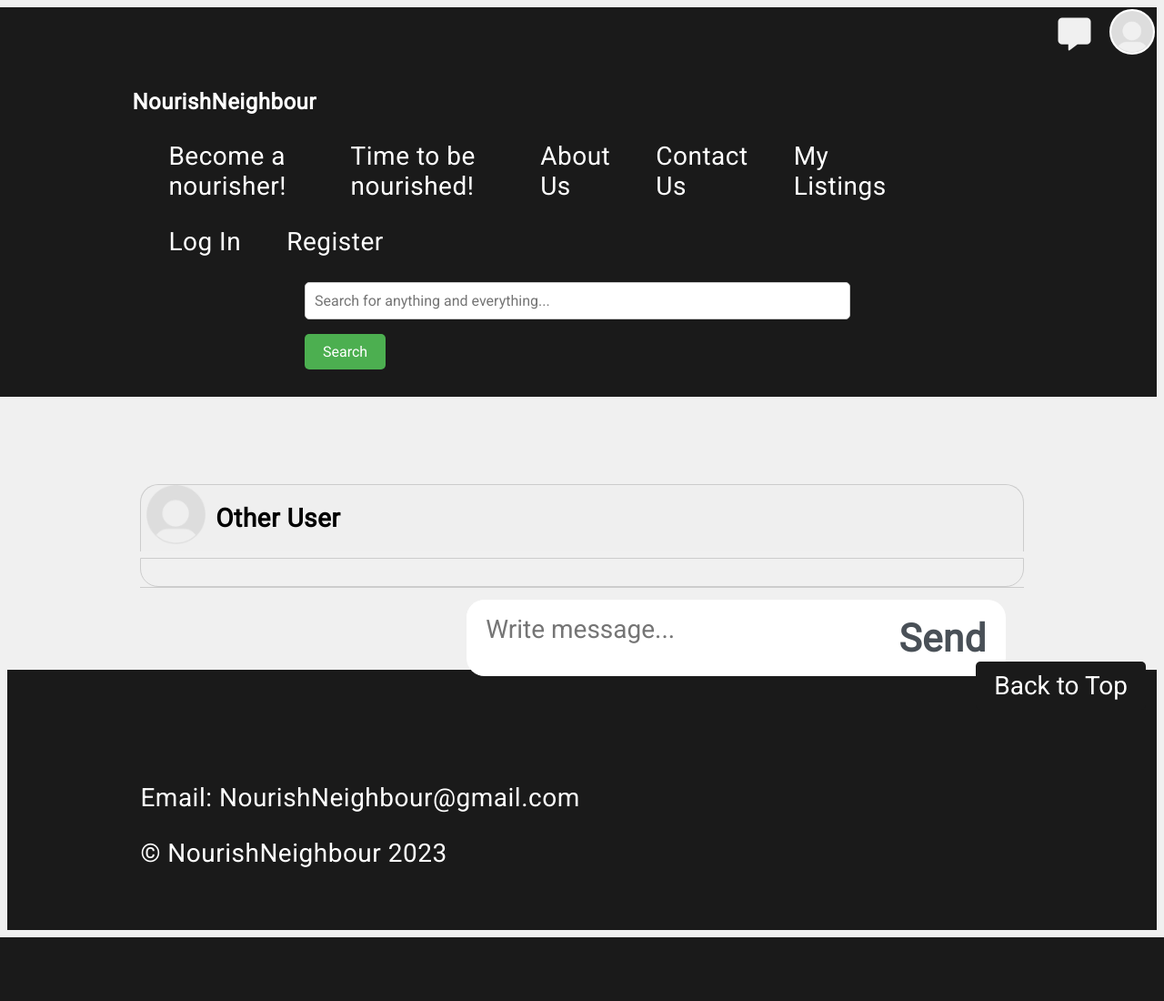
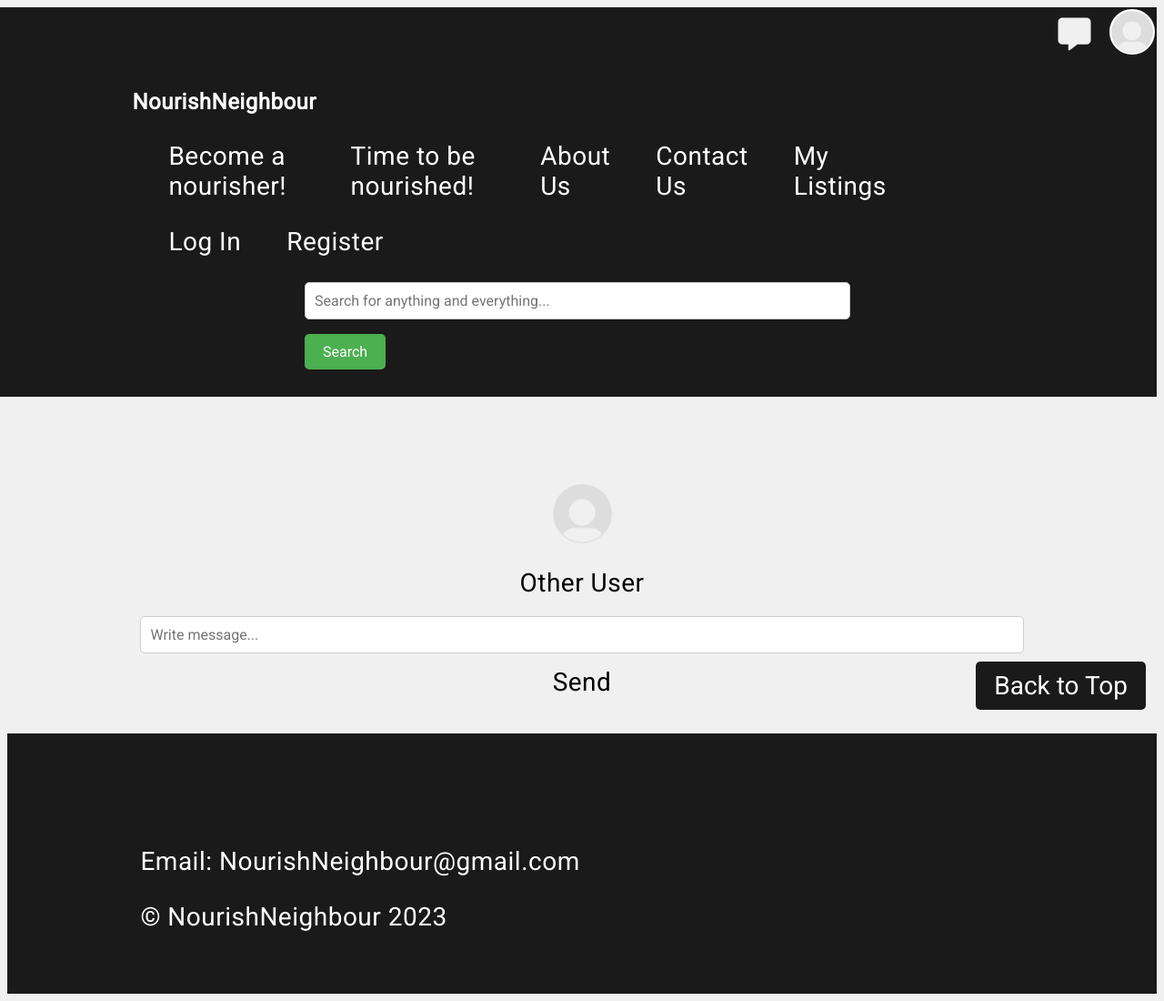
Before and after one commit to yijiesoo/NourishNeighbour, a Flask app: page /chats/1 in a window 1280 px wide. Shown: the whole page at 91% size. Before the commit the page ends 1030 px from the top, so only its background shows below. Run offline with Flask 3, Linux system fonts and the light colour scheme.

Commit message:
minor ui changes

```diff
--- a/static/styles.css
+++ b/static/styles.css
@@ -272,67 +272,6 @@
     border-style: none;
     border-radius: 100%;
 }
-/* Styling the msg-header container */
-.msg-header {
-    border: 1px solid #ccc;
-    width: 100%;
-    height: 10%;
-    border-bottom: none;
-    display: inline-block;
-    background-color: #efefef;
-    margin: 0;
-    border-top-left-radius: 20px;
-    border-top-right-radius: 20px;
-}
-/* Styling the profile picture */
-.msgimg {
-    margin-left: 2%;
-    float: left;
-}
-
-.message {
-    margin-bottom: 10px;
-    padding: 5px 10px;
-    border-radius: 5px;
-  }
-
-  .message-right {
-    background-color: #DCF8C6; /* Light green for messages sent by the current user */
-    text-align: right;
-  }
-
-  .message-left {
-    background-color: #EAEAEA; /* Light grey for messages sent by other users */
-    text-align: left;
-  }
-
-.container1 {
-    width: 270px;
-    height: auto;
-    float: left;
-    margin: 0;
-}
-
-/* styling user-name */
-.active {
-    width: 150px;
-    float: left;
-    color: black;
-    font-weight: bold;
-    margin: 0 0 0 5px;
-    height: 10%;
-
-}
-/* Styling the inbox */
-.chat-page {
-    padding: 0 0 50px 0;
-}
-
-.chatroom-container {
-    max-width: 800px;
-    margin: auto;
-    padding: 20px;
-}
 
 .chatroom-list {
     list-style: none;
@@ -356,125 +295,42 @@
 .chatroom-link:hover {
     background-color: #e0e0e0;
 }
-
-.msg-inbox {
-    border: 1px solid #ccc;
-    overflow: hidden;
-    border-bottom-left-radius: 20px;
-    border-bottom-right-radius: 20px;
+/* Add styles for chat messages */
+.message {
+    display: flex;
+    align-items: center;
+    margin: 10px;
 }
 
-
-.chats {
-    padding: 30px 15px 0 25px;
+.message-left {
+    justify-content: flex-start;
 }
 
-.msg-page {
-    max-height: 500px;
-    overflow-y: auto;
+.message-right {
+    justify-content: flex-end;
 }
 
-/* Styling the msg-bottom container */
- .msg-bottom {
-        border-top: 1px solid #ccc;
-        position: relative;
-        height: 11%;
-        background-color: rgb(239 239 239);
-    }
-/* Styling the input field */
-    .input-group {
-        float: right;
-        margin-top: 13px;
-        margin-right: 20px;
-        outline: none !important;
-        border-radius: 20px;
-        width: 61% !important;
-        background-color: #fff;
-        position: relative;
-        display: flex;
-        flex-wrap: wrap;
-        align-items: stretch;
-    }
-
-    .input-group>.form-control {
-        position: relative;
-        flex: 1 1 auto;
-        width: 1%;
-        margin-bottom: 0;
-    }
-
-    .form-control {
-        border: none !important;
-        border-radius: 20px !important;
-        display: block;
-        height: calc(2.25rem + 2px);
-        padding: 0.375rem 0.75rem;
-        font-size: 1rem;
-        line-height: 1.5;
-        color: #495057;
-        background-color: #fff;
-        background-clip: padding-box;
-        transition: border-color .15s ease-in-out, box-shadow .15s ease-in-out;
-    }
-
-    .input-group-text {
-        background: transparent !important;
-        border: none !important;
-        display: flex;
-        align-items: center;
-        padding: 0.375rem 0.75rem;
-        margin-bottom: 0;
-        font-size: 1.5rem;
-        font-weight: b;
-        line-height: 1.5;
-        color: #495057;
-        text-align: center;
-        white-space: nowrap;
-        background-color: #e9ecef;
-        border: 1px solid #ced4da;
-        border-radius: 0.25rem;
-        font-weight: bold !important;
-        cursor: pointer;
-    }
-
-    input:focus {
-        outline: none;
-        border: none !important;
-        box-shadow: none !important;
-    }
-
-    .send-icon {
-        font-weight: bold !important;
-    }
-
-/* Styling the avatar  */
-received-chats-img {
-    display: inline-block;
-    width: 50px;
+.message-content {
+    background-color: #f1f0f0;
+    border-radius: 10px;
+    padding: 10px;
+    margin-left: 5px;
+    margin-right: 5px;
 }
 
-.received-msg {
-    display: inline-block;
-    padding: 0 0 0 10px;
-    vertical-align: top;
-    width: 92%;
-}
-.received-msg-inbox {
-    width: 57%;
+.message-timestamp {
+    font-size: 12px;
+    color: #808080;
+    margin-left: 5px;
+    margin-right: 5px;
 }
 
-.received-msg-inbox p {
-    background: #efefef none repeat scroll 0 0;
-    border-radius: 10px;
-    color: #646464;
-    font-size: 14px;
-    margin-left: 1rem;
-    padding: 1rem;
-    width: 100%;
-    box-shadow: rgb(0 0 0 / 25%) 0px 5px 5px 2px;
-}
-    p {
-    overflow-wrap: break-word;
+.profile-icon {
+    width: 30px;
+    height: 30px;
+    border-radius: 50%;
+    margin-left: 5px;
+    margin-right: 5px;
 }
 
 /* Styling the msg-sent time  */
@@ -518,18 +352,6 @@
     }
     img {
         width: 65px;
-    }
-    .msg-header {
-        height: 5%;
-    }
-    .msg-page {
-        max-height: none;
-    }
-    .received-msg-inbox p {
-        font-size: 28px;
-    }
-    .outgoing-chats-msg p {
-        font-size: 28px;
     }
 }
 
--- a/templates/chats.html
+++ b/templates/chats.html
@@ -59,7 +59,7 @@
                             var messageDiv = $('<div class="message"></div>');
                             var messageContent = $('<p class="message-content"></p>').text(message.message);
                             var timestamp = $('<span class="message-timestamp"></span>').text(formatTimestamp(message.timestamp));
-                            var profileIcon = $('<img class="profile-icon" src="{{ profile_picture_url }}" alt="Profile icon">');
+                            var profileIcon = $('<img class="profile-icon" src="{% if profile_picture_url %}{{ profile_picture_url }}{% else %}/static/default-profile-picture-male-icon.png{% endif %}" alt="Profile icon">');
 
                             // Append profile icon and message content to message div
                             messageDiv.append(profileIcon).append(messageContent).append(timestamp);
```
Also changed, not shown: other parts of static/styles.css (+0 -34 lines), templates/profile.html (+10 -10 lines).
